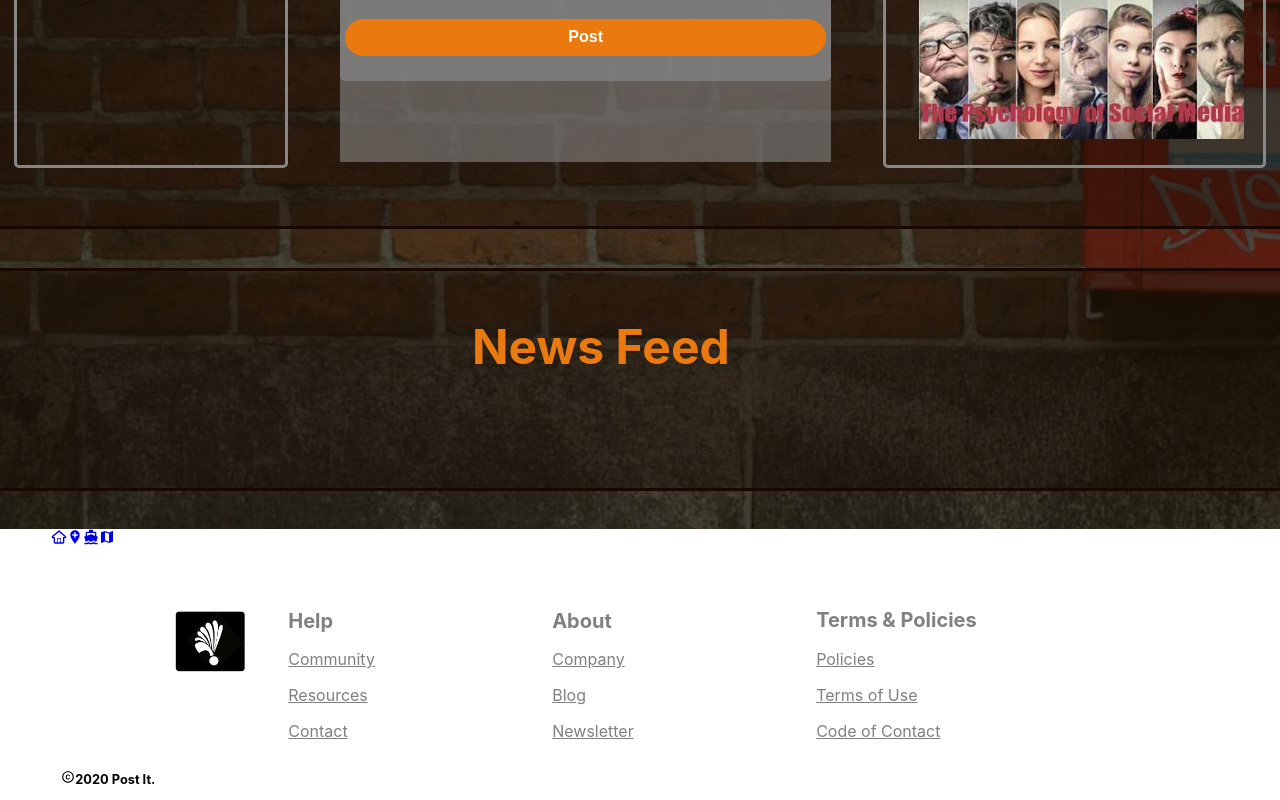
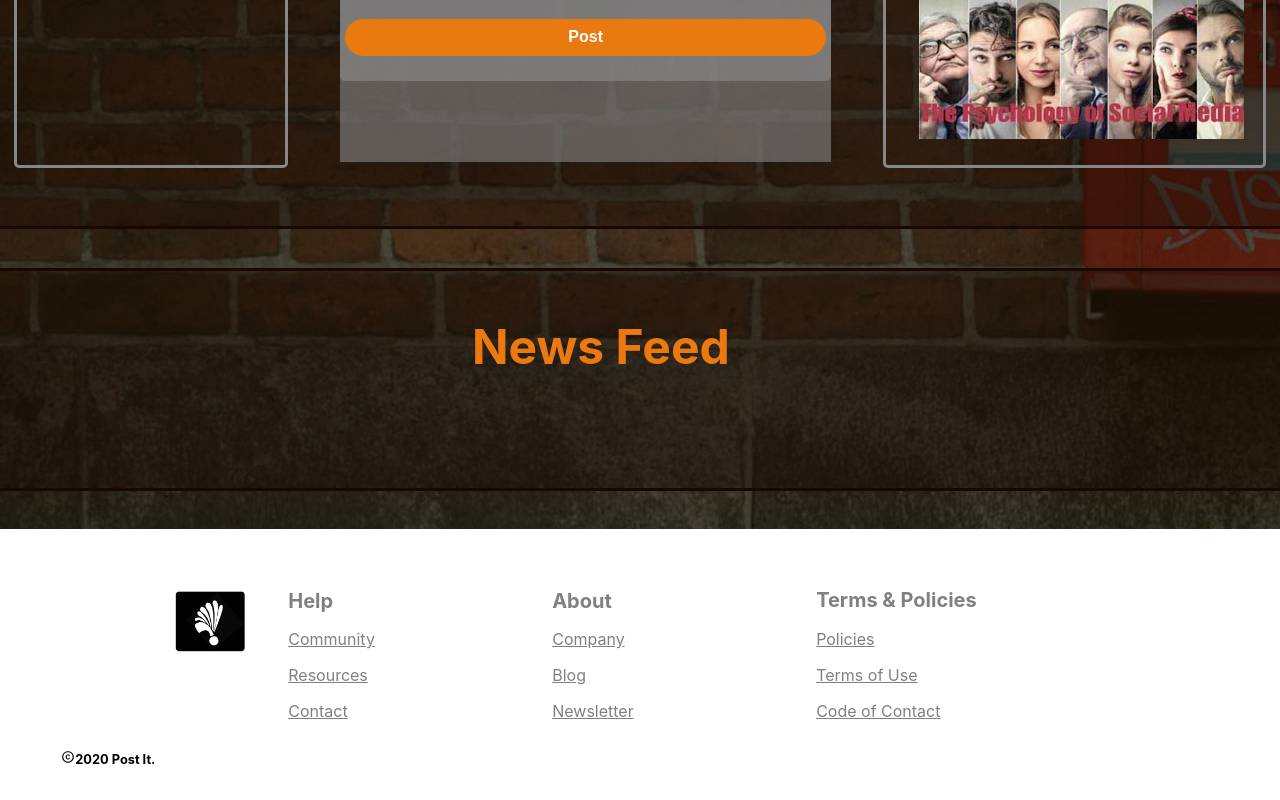
Before and after one commit to jenPlaza/postit, a React (Create React App) app in the folder my-app/: page /NewsFeed in a window 1280 px wide. Shown: the part 641-1441 px from the top of the page. Built offline with nearby package versions, Linux system fonts and the light colour scheme.

Commit message:
deleted unnecessary code

```diff
--- a/my-app/src/App.js
+++ b/my-app/src/App.js
@@ -21,9 +21,7 @@ import { Row, Col } from 'react-grid-system';
 
 //React Router
 import{
-	BrowserRouter as Router,
-	Route,
-	Link
+	BrowserRouter as Router
 }from 'react-router-dom'
 
 function searchMe(search){
--- a/my-app/src/components/footer/Footer.js
+++ b/my-app/src/components/footer/Footer.js
@@ -6,26 +6,10 @@ import { Row, Col } from 'react-grid-system';
 import logo2 from '../../images/ptBtn3.png';
 import {MdCopyright} from 'react-icons/md';
 
-//React Router
-import {NavLink} from 'react-router-dom';
-
-import { TiHomeOutline } from "react-icons/ti";
-import { MdAddLocation } from "react-icons/md";
-import { MdDirectionsBoat } from "react-icons/md";
-import { MdMap } from "react-icons/md";
-
 class Footer extends React.Component {
 	render(){
 	return(
 		<footer className="content footer" style={styles.container}>
-			<Row>
-				<Col sm={11} >
-					<NavLink to='/Pg1'><TiHomeOutline /></NavLink>
-		  			<NavLink to='/Pg2'><MdAddLocation /></NavLink>
-		  			<NavLink to='/Pg3'><MdDirectionsBoat /></NavLink>
-					<NavLink to='/Pg3'><MdMap /></NavLink>
-				</Col>
-			</Row>
 	  		<Row>
 				<Col lg={1} style={styles.col}>
 	  			</Col>
--- a/my-app/src/components/header/Header.js
+++ b/my-app/src/components/header/Header.js
@@ -1,7 +1,6 @@
 // JavaScript Document
 import React from 'react'
 import Nav from '../nav/Nav'
-import { Row, Col } from 'react-grid-system'
 
 const Header = props => {
 	return(
--- a/my-app/src/components/main/Main.js
+++ b/my-app/src/components/main/Main.js
@@ -1,11 +1,8 @@
-import React, {Component} from 'react';
-import { Row, Col } from 'react-grid-system';
+import React from 'react';
 
 //React Router
 import{
-	BrowserRouter as Router,
 	Route,
-	Link
 }from 'react-router-dom'
 
 //pages
--- a/my-app/src/components/nav/Nav.js
+++ b/my-app/src/components/nav/Nav.js
@@ -1,13 +1,9 @@
 // JavaScript Document
-import React, {Component} from 'react';
+import React from 'react';
 import {Row, Col } from 'react-grid-system';
 
 //React Router
 import {NavLink} from 'react-router-dom';
-//pages
-import NewsFeed from '../../pages/NewsFeed';
-import Messages from '../../pages/Messages';
-import Watch from '../../pages/Watch';
 
 class Nav extends React.Component {
 	render(){
--- a/my-app/src/components/sidebarleft/SideBarLeft.js
+++ b/my-app/src/components/sidebarleft/SideBarLeft.js
@@ -4,10 +4,7 @@ import { Container, Row, Col } from 'react-grid-system';
 
 //React Router
 import {NavLink} from 'react-router-dom';
-//pages
-import NewsFeed from '../../pages/NewsFeed';
-import Messages from '../../pages/Messages';
-import Watch from '../../pages/Watch';
+
 
 class SideBarLeft extends React.Component {
   render() {
```
